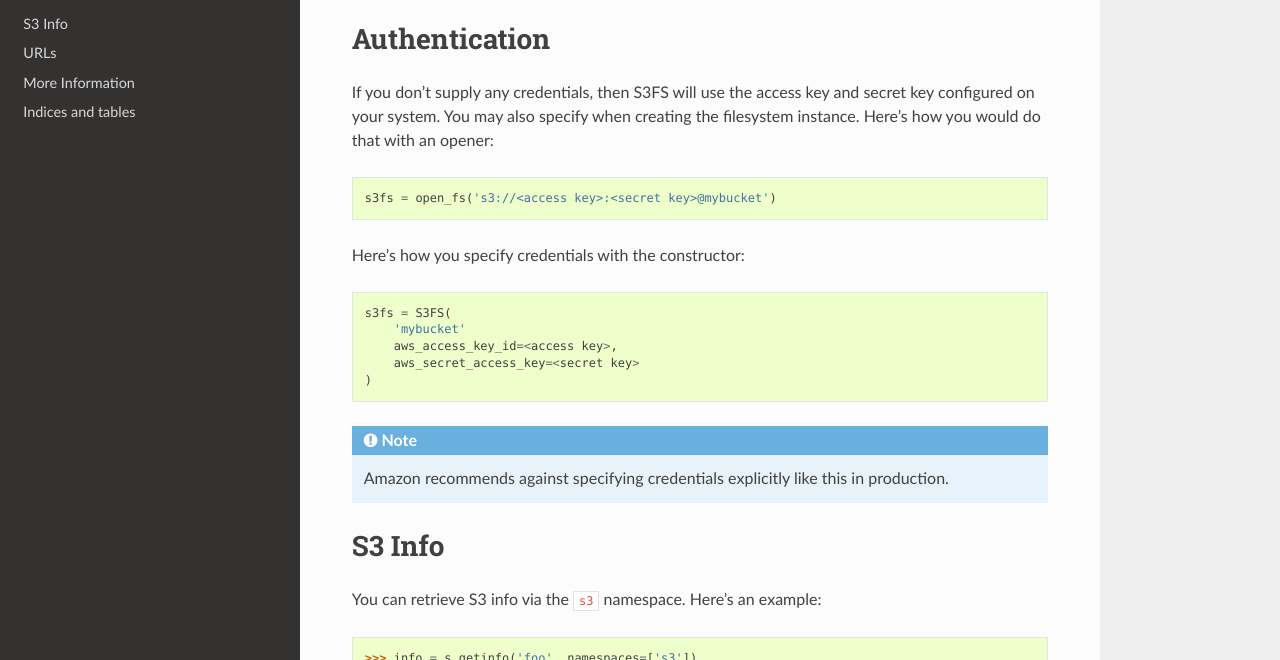
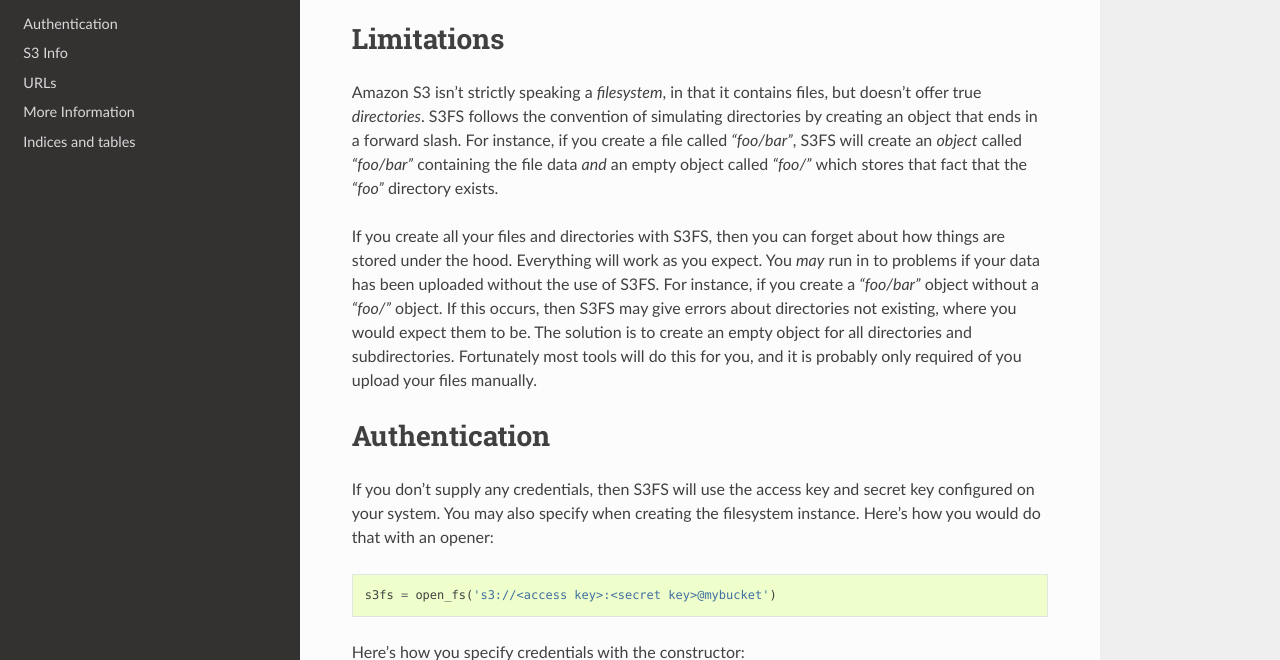
Before and after one commit to PyFilesystem/s3fs, a Sphinx documentation site: the page built from docs/index.rst, in a window 1280 px wide and 900 px high, scrolled down 844 px, cut to the strip 240-900 px from the top of the window. Built offline with Sphinx 7.4.7 and the Read the Docs theme 2.0.0, drawn with Linux system fonts in a browser that asks for light colours.

Commit message:
getfile method and docs

```diff
--- a/docs/index.rst
+++ b/docs/index.rst
@@ -47,6 +47,28 @@
 
 .. autoclass:: fs_s3fs.S3FS
     :members:
+
+
+Limitations
+===========
+
+Amazon S3 isn't strictly speaking a *filesystem*, in that it contains
+files, but doesn't offer true *directories*. S3FS follows the convention
+of simulating directories by creating an object that ends in a forward
+slash. For instance, if you create a file called `"foo/bar"`, S3FS will
+create an *object* called `"foo/bar"` containing the file data *and* an
+empty object called `"foo/"` which stores that fact that the `"foo"`
+directory exists.
+
+If you create all your files and directories with S3FS, then you can
+forget about how things are stored under the hood. Everything will work
+as you expect. You *may* run in to problems if your data has been
+uploaded without the use of S3FS. For instance, if you create a
+`"foo/bar"` object without a `"foo/"` object. If this occurs, then S3FS
+may give errors about directories not existing, where you would expect
+them to be. The solution is to create an empty object for all
+directories and subdirectories. Fortunately most tools will do this for
+you, and it is probably only required of you upload your files manually.
 
 
 Authentication
```
Also changed, not shown: 1 other file.
